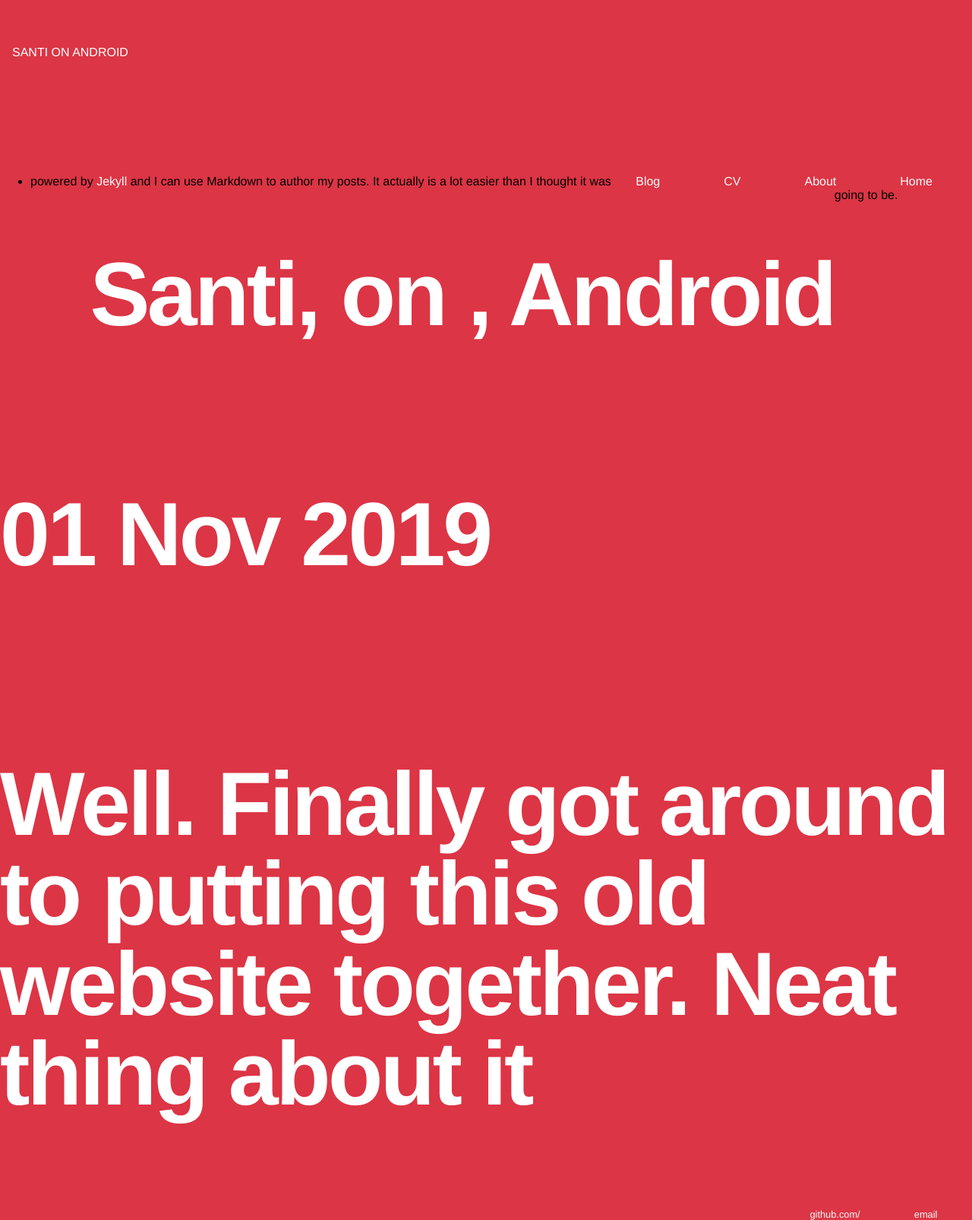
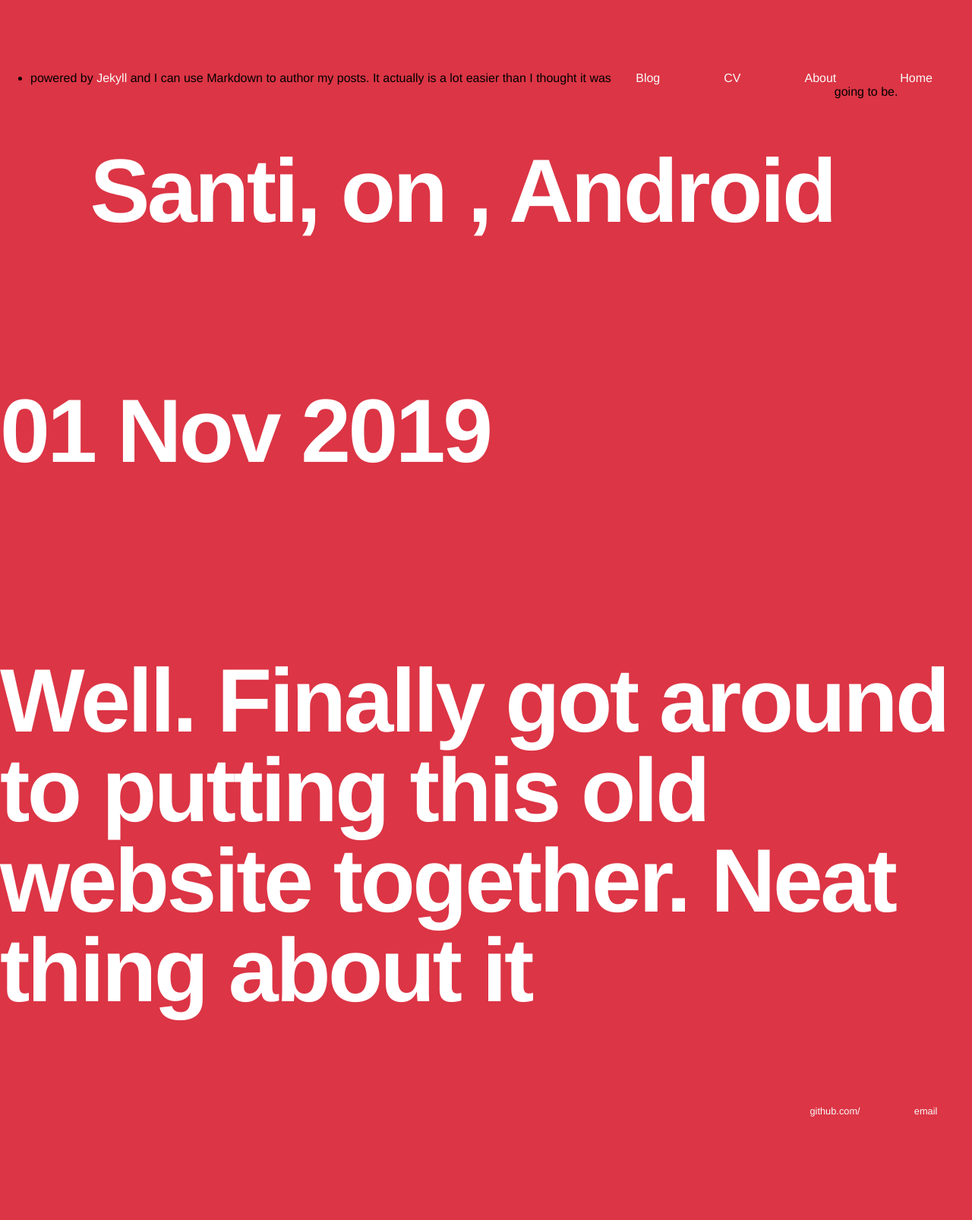
Before and after one commit to SantiOnAndroid/SantiOnAndroid.github.io, a Jekyll site: the page built from _posts/2019-11-01-santi-on-android-launched.md, in a window 1280 px wide. Shown: the whole page at 76% size. Built offline with Jekyll 4.4.1, drawn with Linux system fonts in a browser that asks for light colours; some web fonts are replaced; after the commit the page ends 1470 px from its top, so only the background shows below that.

Commit message:
modificant titolj

```diff
--- a/_layouts/default.html
+++ b/_layouts/default.html
@@ -7,7 +7,7 @@
 			<link href="//db.onlinewebfonts.com/c/51fdf8021065497210ca54837e1601e9?family=Neue+Einstellung" rel="stylesheet" type="text/css"/>
 		</head>
 		<body>
-		<svg >
+		<svg height="0" width="0">
 
 			<text x="0" y="14" >SANTI ON ANDROID</text>
 
```
